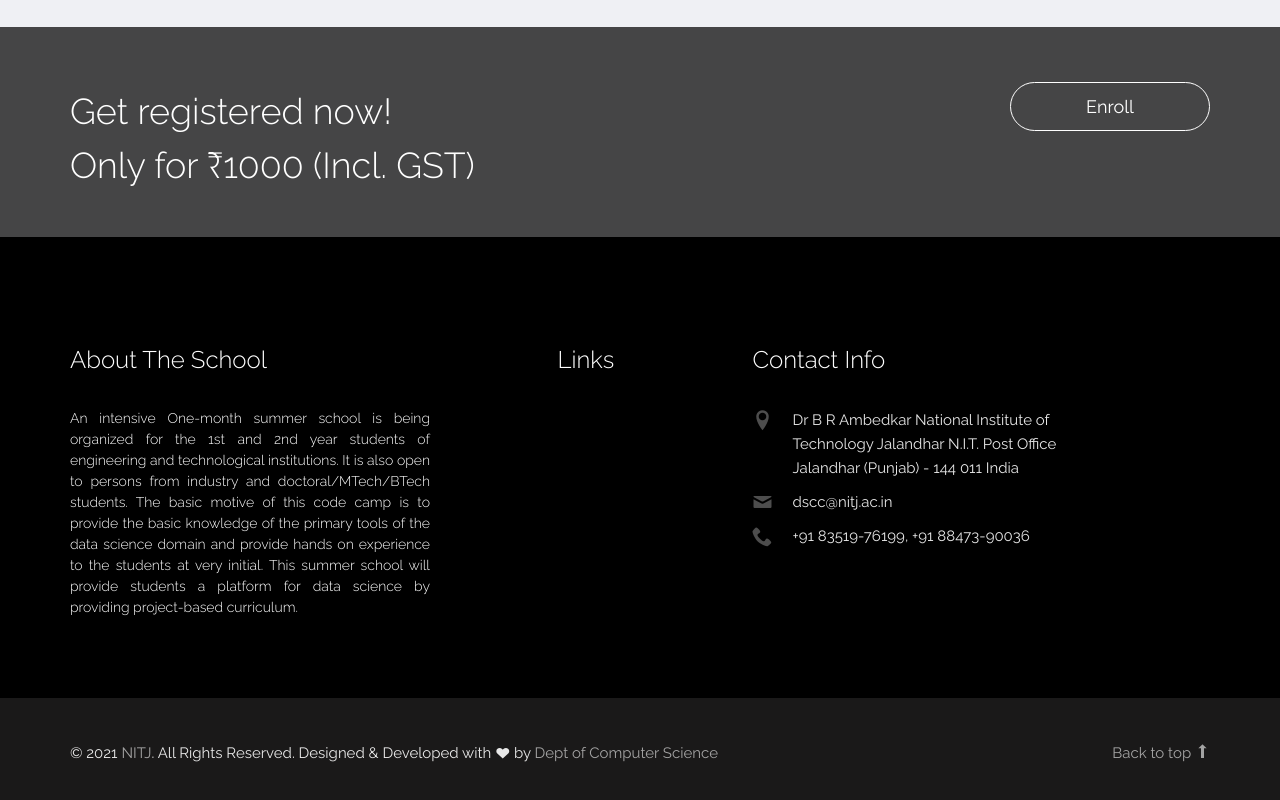
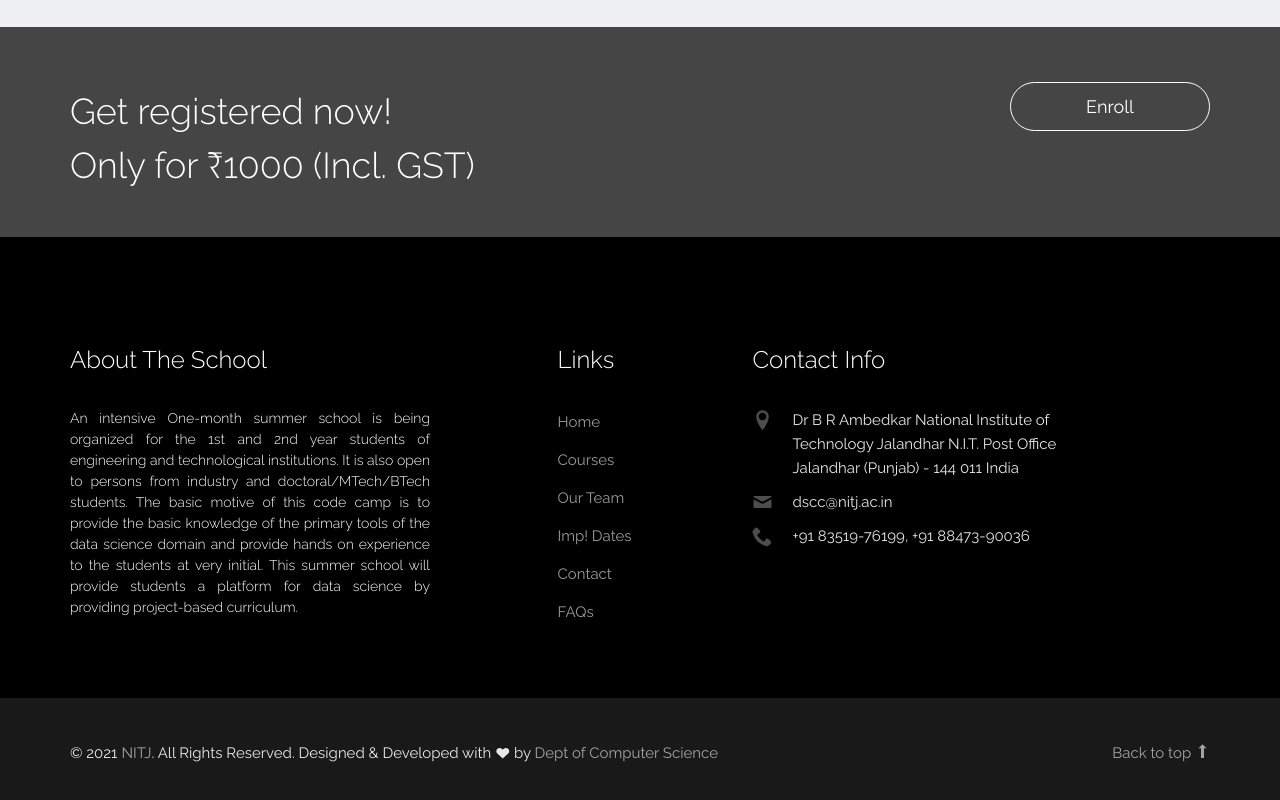
Before and after one commit to dscc-nitj/dscc-nitj.github.io, a website: page courses.html in a window 1280 px wide. Shown: the part 2688-3488 px from the top of the page. Drawn offline with Linux system fonts and the light colour scheme; files whose address does not match are found by name.

Commit message:
Update courses.html

```diff
--- a/courses.html
+++ b/courses.html
@@ -675,14 +675,14 @@
             <div class="col-md-3 col-md-push-1">
               <div class="probootstrap-footer-widget">
                 <h3>Links</h3>
-                <!-- <ul>
-                  <li class="col-md-12 col-sm-2"><a href="#">Home</a></li>
-                  <li class="col-md-12 col-sm-2"><a href="#">Courses</a></li>
-                  <li class="col-md-12 col-sm-2"><a href="#">Our Team</a></li>
-                  <li class="col-md-12 col-sm-2"><a href="#">Imp! Dates</a></li>
-                  <li class="col-md-12 col-sm-2"><a href="#">Contact</a></li>
-                  <li class="col-md-12 col-sm-2"><a href="#">FAQs</a></li>
-                </ul> -->
+                <ul>
+                  <li class="col-md-12 col-sm-2"><a href="index.html">Home</a></li>
+                  <li class="col-md-12 col-sm-2"><a href="courses.html">Courses</a></li>
+                  <li class="col-md-12 col-sm-2"><a href="teachers.html">Our Team</a></li>
+                  <li class="col-md-12 col-sm-2"><a href="events.html">Imp! Dates</a></li>
+                  <li class="col-md-12 col-sm-2"><a href="contact.html">Contact</a></li>
+                  <li class="col-md-12 col-sm-2"><a href="faq.html">FAQs</a></li>
+                </ul>
               </div>
             </div>
             <div class="col-md-4">
```
